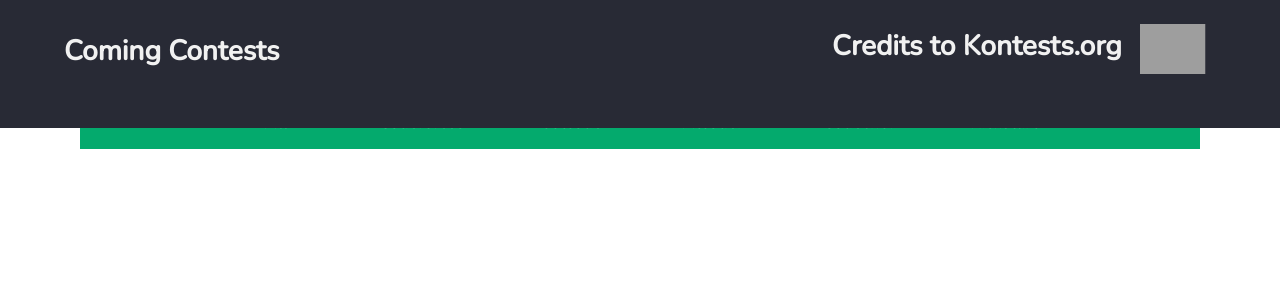
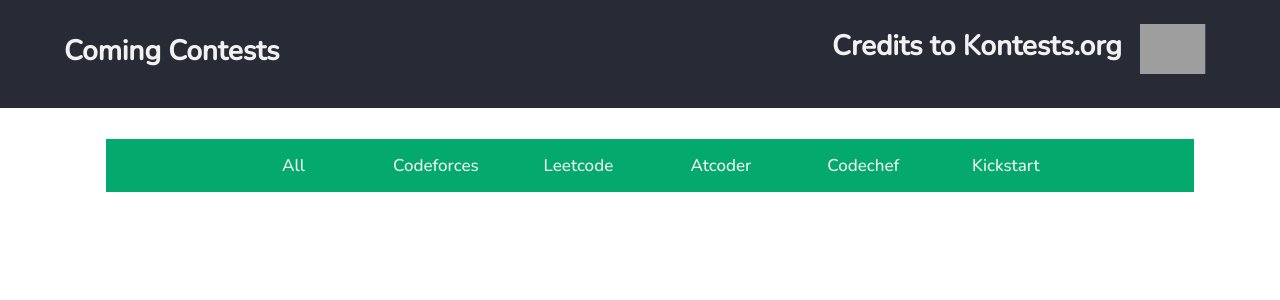
Before and after one commit to Dct-tcd/Coding-time-, a PHP site: page / in a window 1280 px wide. Shown: the top 300 px of the page. Run offline with PHP 8.4, Linux system fonts and the light colour scheme; grey boxes are pictures that could not be loaded.

Commit message:
Changed title and link and added margin

```diff
--- a/index.html
+++ b/index.html
@@ -6,14 +6,14 @@
 		<meta charset="UTF-8" />
 		<meta name="viewport"
 			content="width=device-width, initial-scale=1.0" />
-		<title>Document</title>
+		<title> Coding Contests </title>
 		<link rel="preconnect" href="https://fonts.googleapis.com">
 		<link rel="preconnect" href="https://fonts.gstatic.com" crossorigin>
 		<link href="https://fonts.googleapis.com/css2?family=Nunito:wght@300;500&display=swap" rel="stylesheet">
 	</head>
 	<body>
 		<div  class="nope" id="nav1bar" >
-		<a href="https://coding-time.herokuapp.com/" target="_blank"><h1 id="Dev">Coming Contests</h1></a>
+		<a href="#" ><h1 id="Dev">Coming Contests</h1></a>
         <a href="https://www.kontests.net/" target="_blank"><h1 id="iop">Credits to Kontests.org</h1></a>
        <a href="https://www.kontests.net/" target="_blank"> <img src="https://www.kontests.net/assets/logo-58ee3d2845314d4d1db299ed11663e14fbd52ea33e7aadcaea6151349ea20fc0.svg" id="img"height="50" ></a>
 	</div>
@@ -37,7 +37,7 @@
 			  </a>
 			</div>
 			<!-- <a href="r.url">r.name</a> -->
-			<table id="employees" class="new" border="1" width="99%">
+			<table id="employees" class="new" border="1" width="100%">
          		</table>
 	</body>
 </html>
--- a/style.css
+++ b/style.css
@@ -22,6 +22,19 @@
  }
 #nav1bar {
 width: 100%;
+margin-bottom: 20px;
+}
+
+#myTopnav{
+  width:85vw;
+  margin-top:50px;
+  margin-left:2vw;
+}
+
+#employees{
+   width:85vw;
+   margin-bottom: 100px;
+   margin-left:2vw;
 }
 #Dev{
 
@@ -80,7 +93,7 @@
     table-layout: auto;
   }
         .topnav {
-          width: fit-content;
+            width: 85vw;
             width: max-content;
             position: static;
             width: fit-content;
```
